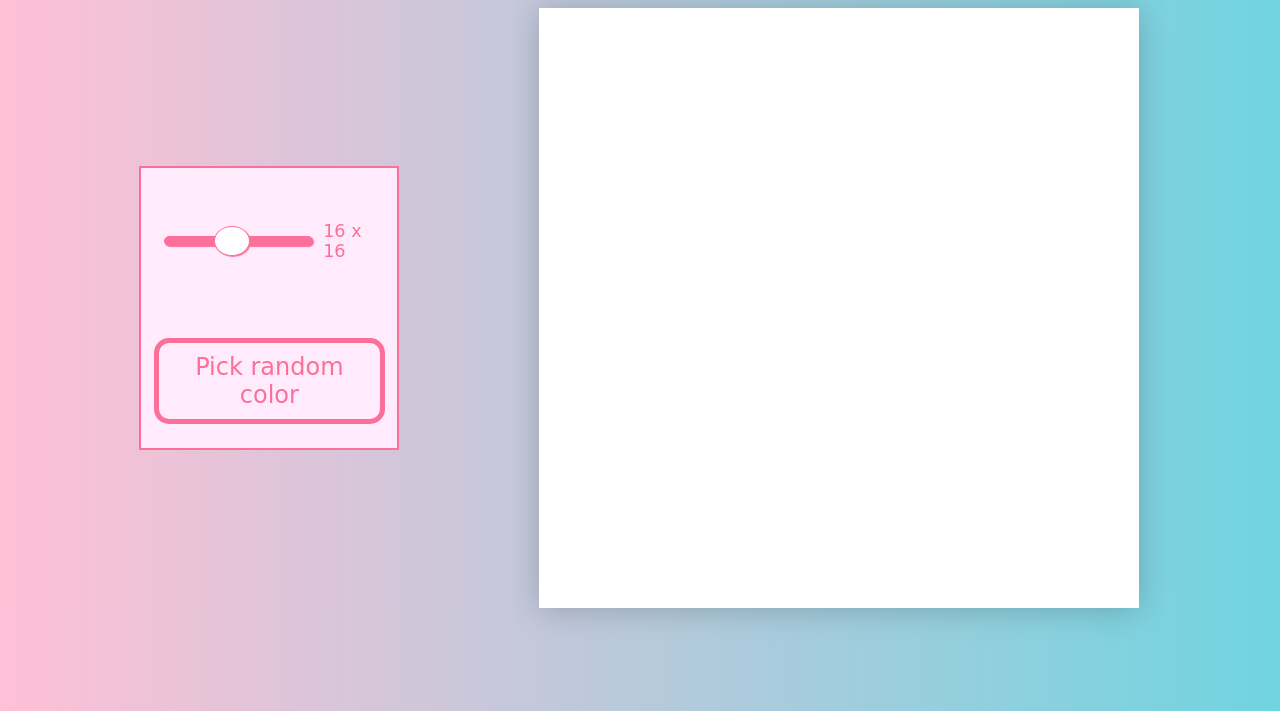
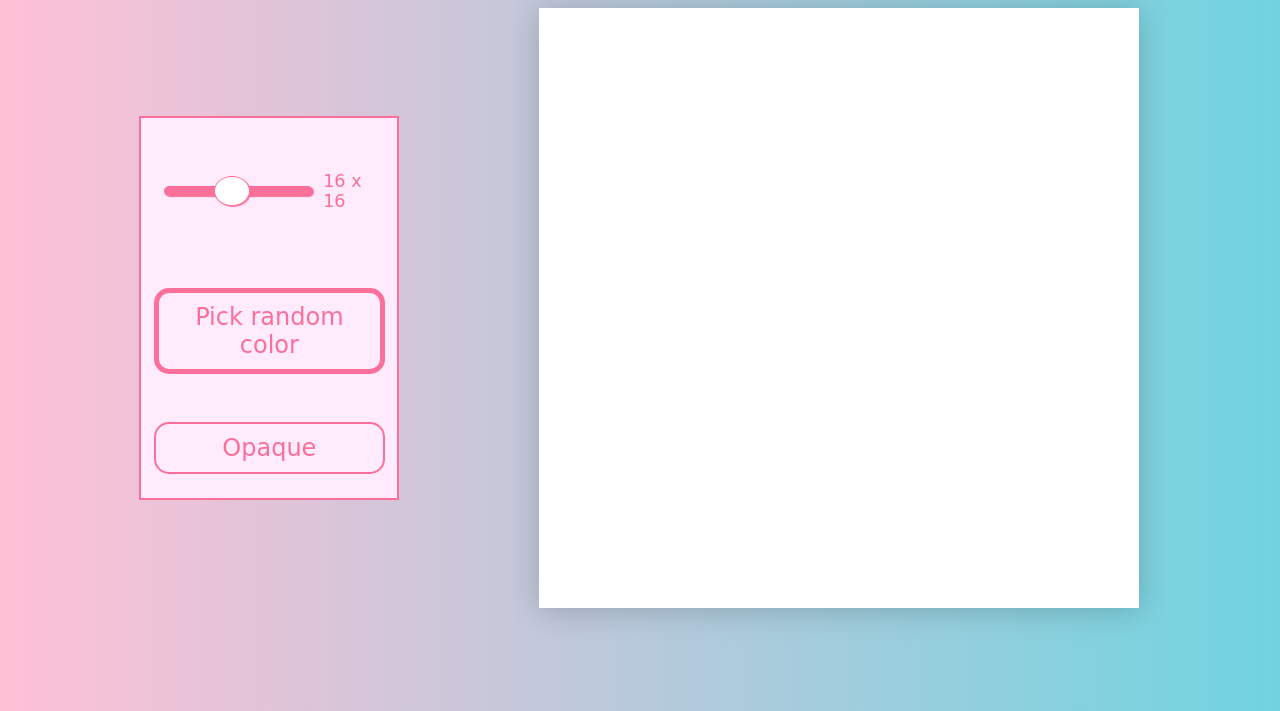
Before and after one commit to RaajasekarMohanraj/Etch-a-Sketch, a plain HTML site: page index.html in a window 1280 px wide. Both pictures are taken after a click on the button "Pick random color". Shown: the part 89-800 px from the top of the page. Drawn offline with Linux system fonts and the light colour scheme.

Commit message:
Added opaque button and functionality.

```diff
--- a/index.html
+++ b/index.html
@@ -21,7 +21,8 @@
                 <input class = "range-slider" type="range" min="5" max="30" value="16" onchange="onRangeChange()">
                 <div>16 x 16</div>
             </div>
-            <button type="button" onclick="onClickRainbow()">Pick random color</button>
+            <button id="random-color-btn" type="button" onclick="onClickRainbow()">Pick random color</button>
+            <button id="opaque-button" type="button" onclick="onClickOpaque()">Opaque</button>
         </div>
         <div id="grid-area"></div>
         <script>createGrid()</script>
--- a/index.js
+++ b/index.js
@@ -1,7 +1,7 @@
 
 let colorOnHover = "black"
 let isRandomColorEnabled = false;
-
+let isOpaque = false;
 function onRangeChange(){
     debugger
     let div = document.getElementById("range-value");
@@ -39,6 +39,8 @@ function onReset() {
 
 function onClickRainbow() {
     if(!isRandomColorEnabled){
+        isOpaque = false;
+        document.getElementById("opaque-button").style.border = "2px rgba(250,112,154,1) solid";
         event.target.style.border = "5px rgba(250,112,154,1) solid";
     }else{
         event.target.style.border = "2px rgba(250,112,154,1) solid"
@@ -46,10 +48,23 @@ function onClickRainbow() {
     isRandomColorEnabled = !isRandomColorEnabled;
 }
 
+function onClickOpaque(){
+    if(!isOpaque){
+        isRandomColorEnabled = false;
+        document.getElementById("random-color-btn").style.border = "2px rgba(250,112,154,1) solid";
+        event.target.style.border = "5px rgba(250,112,154,1) solid";
+    }else{
+        event.target.style.border = "2px rgba(250,112,154,1) solid";
+    }
+    isOpaque = !isOpaque;
+}
+
 function getColorOnHover() {
     if(isRandomColorEnabled){
         // return `rgb(${this.getRandomNumber(0, 255)}, ${this.getRandomNumber(0, 255)}, ${this.getRandomNumber(0, 255)}, ${1})`
         return this.getRandomHexCode();
+    }else if(isOpaque) {
+        return `rgba(${this.getRandomNumber(0, 255)}, ${this.getRandomNumber(0, 255)}, ${this.getRandomNumber(0, 255)}, ${0})`
     } else{
         return "rgba(250,112,154,1)";
     }
@@ -63,6 +78,8 @@ function getRandomHexCode(){
     }
 }
 
+
+
 function getRandomNumber(min, max){
     return Math.floor(Math.random() * (max - min)) + min;
 }
```
